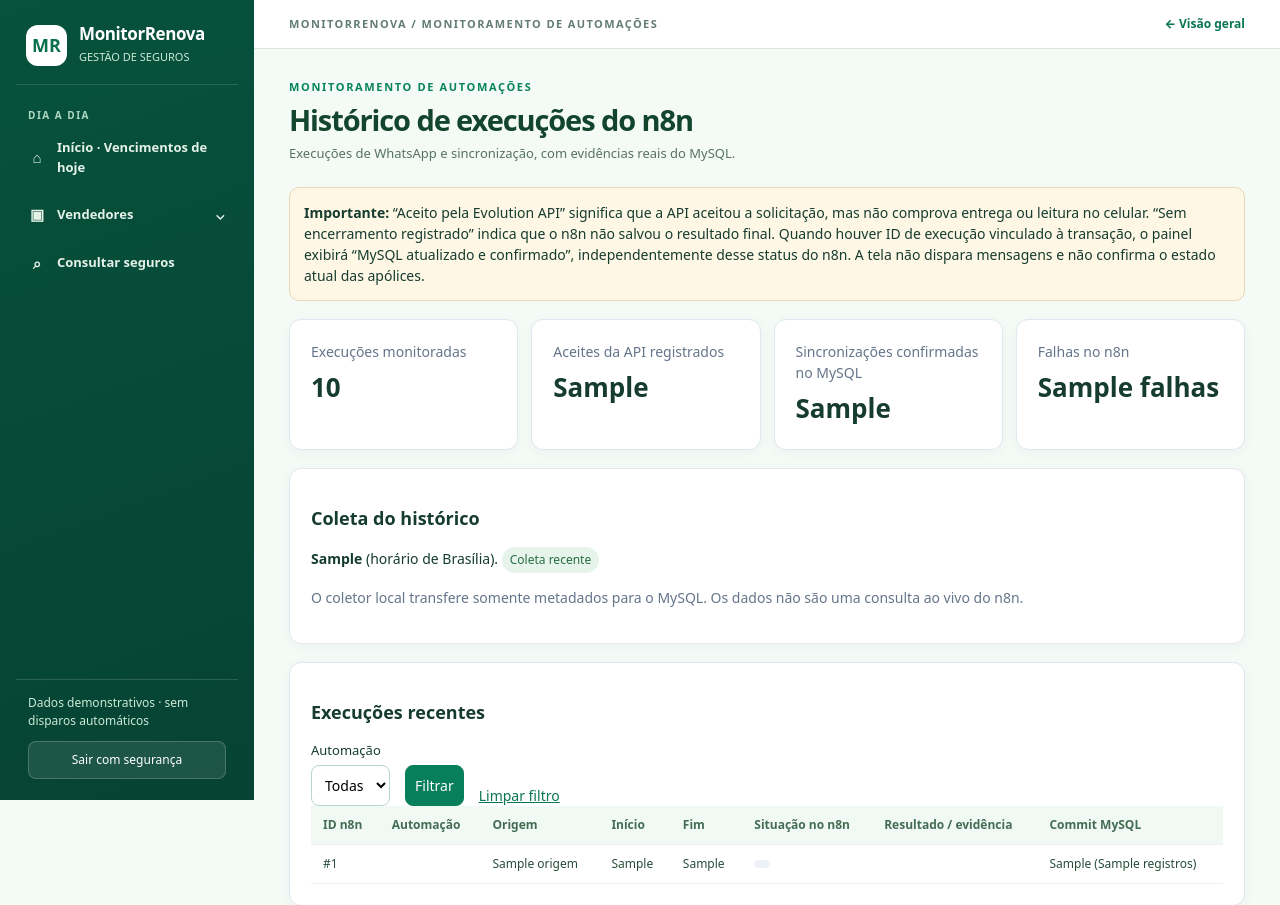
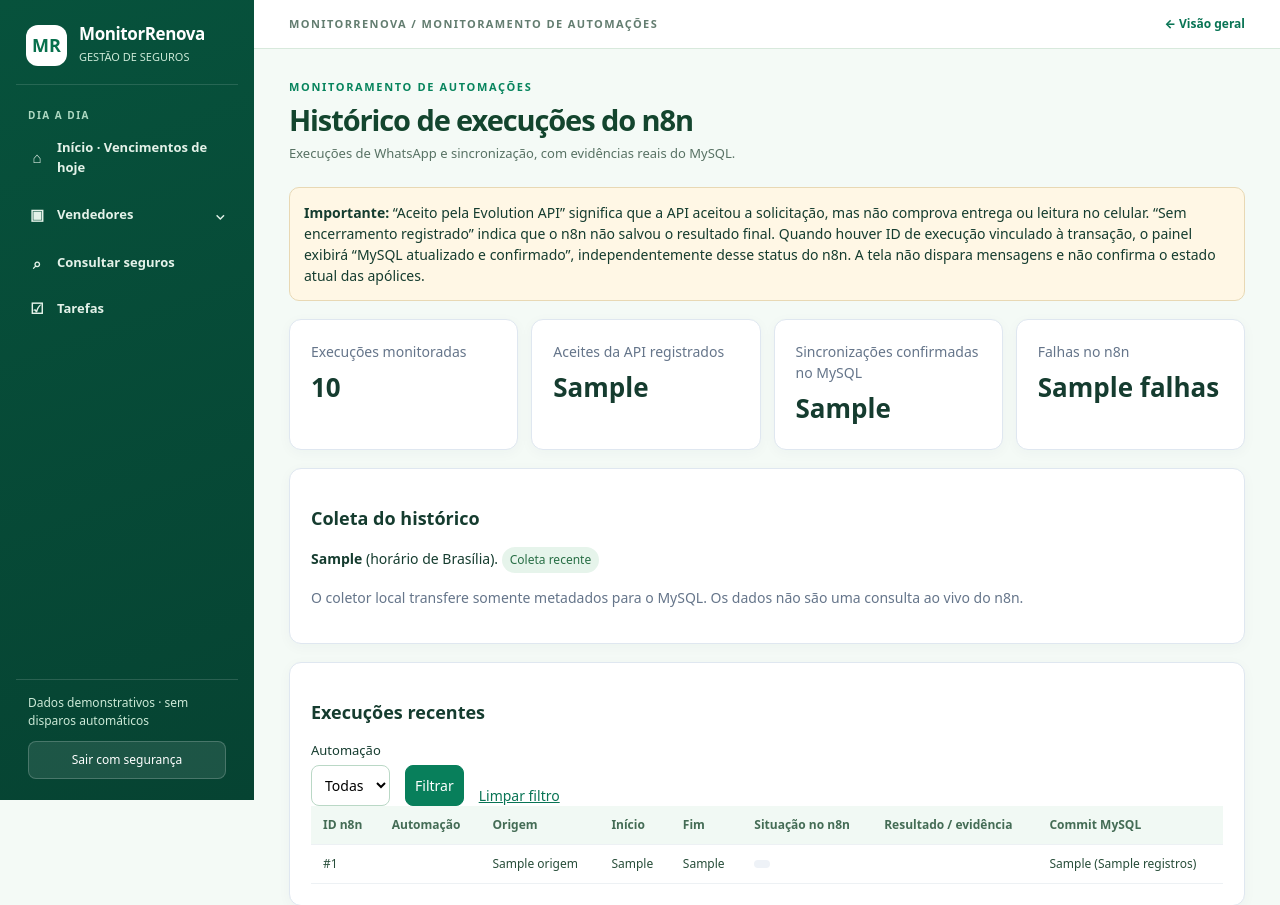
Before and after one commit to brunorobertocataneo/Monitorrenova, a PHP site: template aplicacao/src/views/historico-n8n.php in a window 1280 px wide. Shown: the top 905 px of the page. Run offline with PHP 8.4, Linux system fonts and the light colour scheme; the template is opened without the code that fills it: most values are stand-ins (such as "Sample title", 1, 10 or a date in 2020); data that the repository does not hold is empty; some libraries are stand-ins or nearby versions.

Commit message:
style(ui): adopt Canva-inspired MonitorRenova layout

```diff
--- a/aplicacao/src/views/partials/sidebar.php
+++ b/aplicacao/src/views/partials/sidebar.php
@@ -1,7 +1,7 @@
 <?php
 /**
- * Navegação simples: início, vendedores (subpastas) e consultas.
- * Recursos acadêmicos continuam no código, mas não aparecem no menu.
+ * Navegação principal: início, vendedores, consulta e tarefas.
+ * Os módulos complementares permanecem acessíveis por suas próprias rotas.
  */
 require_once __DIR__.'/../../Auth.php';
 $activePage=isset($activePage)&&is_string($activePage)?$activePage:'dashboard';
@@ -47,6 +47,9 @@ $menuVendedoresAberto=($activePage==='vendedores');
       <a class="nav-item <?=$activePage==='seguros'?'active':''?>" href="/seguros.php" <?=$activePage==='seguros'?'aria-current="page"':''?>>
         <span class="symbol" aria-hidden="true">⌕</span><span>Consultar seguros</span>
       </a>
+      <a class="nav-item <?=$activePage==='tarefas'?'active':''?>" href="/tarefas.php" <?=$activePage==='tarefas'?'aria-current="page"':''?>>
+        <span class="symbol" aria-hidden="true">☑</span><span>Tarefas</span>
+      </a>
     </div>
 
   </nav>
```
